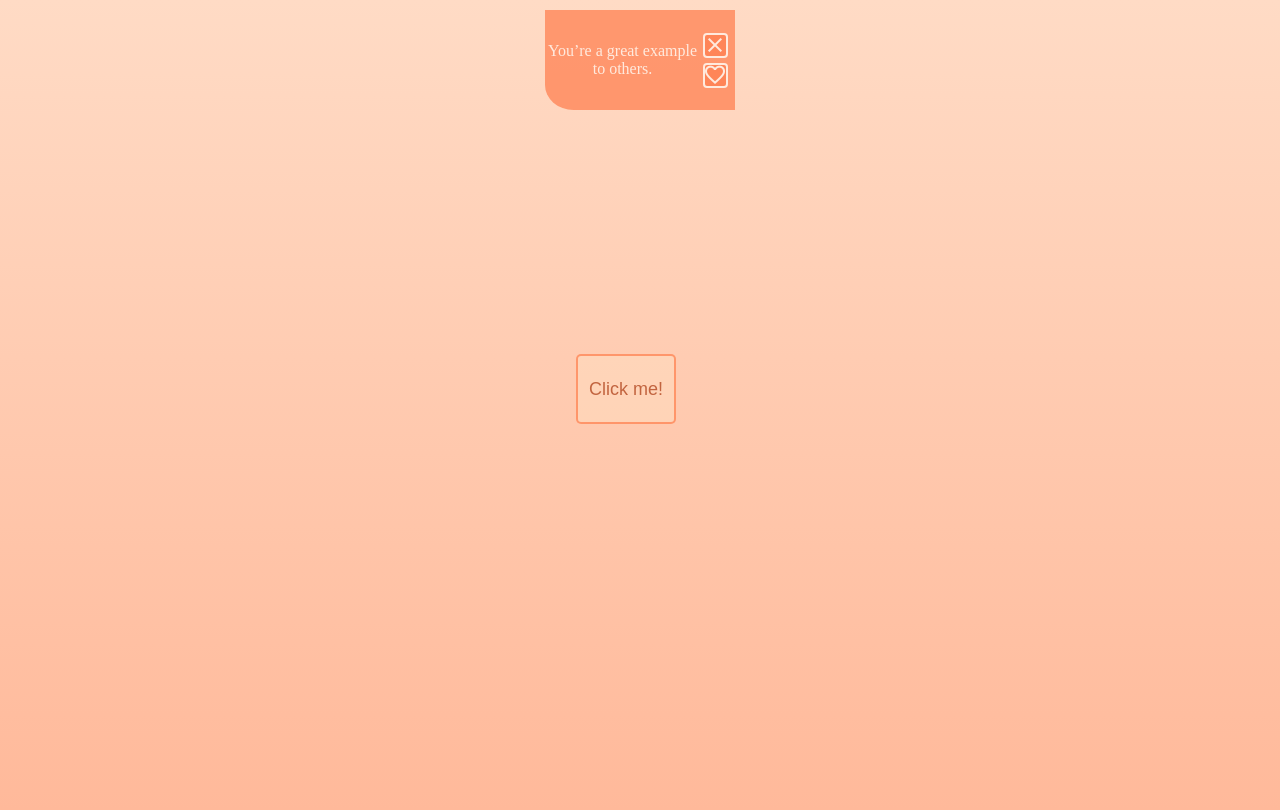
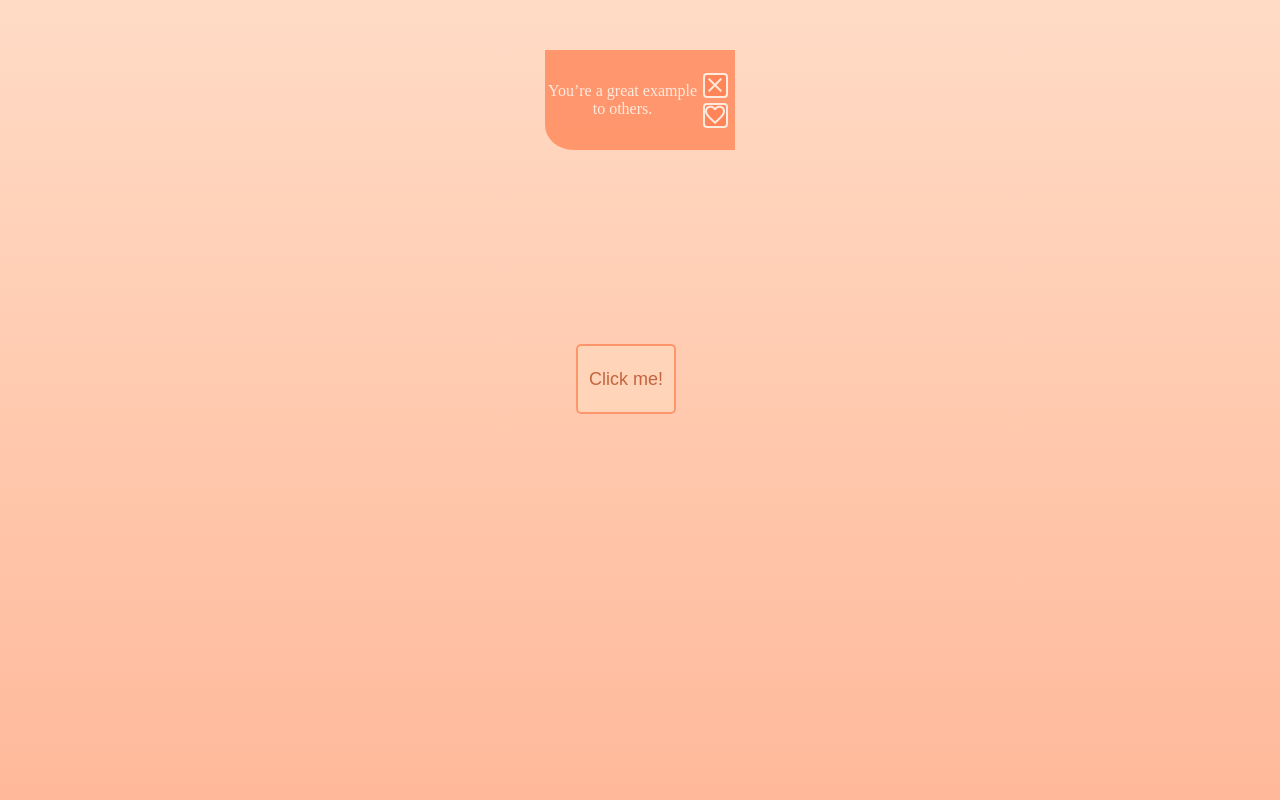
Before and after one commit to fonottkalacs/A-Suspiciously-Nice-Button, a plain HTML site: page index.html in a window 1280 px wide. Both pictures are taken after a click on the button "Click me!". Drawn offline with nearby package versions, Linux system fonts and the light colour scheme.

Commit message:
max limit

```diff
--- a/script.js
+++ b/script.js
@@ -59,6 +59,8 @@ function getNewCompliment() {
 let noteSerial = 0;
 function newTicket(compliment) {
   noteSerial++;
+
+  if (noteSerial <= 25) {
     const note = document.createElement("div");
     note.classList.add("note");
     note.setAttribute("id", `note-${noteSerial}`);
@@ -93,6 +95,7 @@ function newTicket(compliment) {
     note.appendChild(iconsSide);
     notesContainer.appendChild(note);
   }
+}
 
 function getCloseButton() {
   const closeButton = document.createElement("button");
--- a/style.css
+++ b/style.css
@@ -17,7 +17,7 @@ body {
   display: flex;
   align-items: center;
   justify-content: center;
-  margin-top: 10px;
+  padding-top: 50px;
 }
 
 #first-button {
```
Lines whose indentation alone changed are shown as unchanged.
